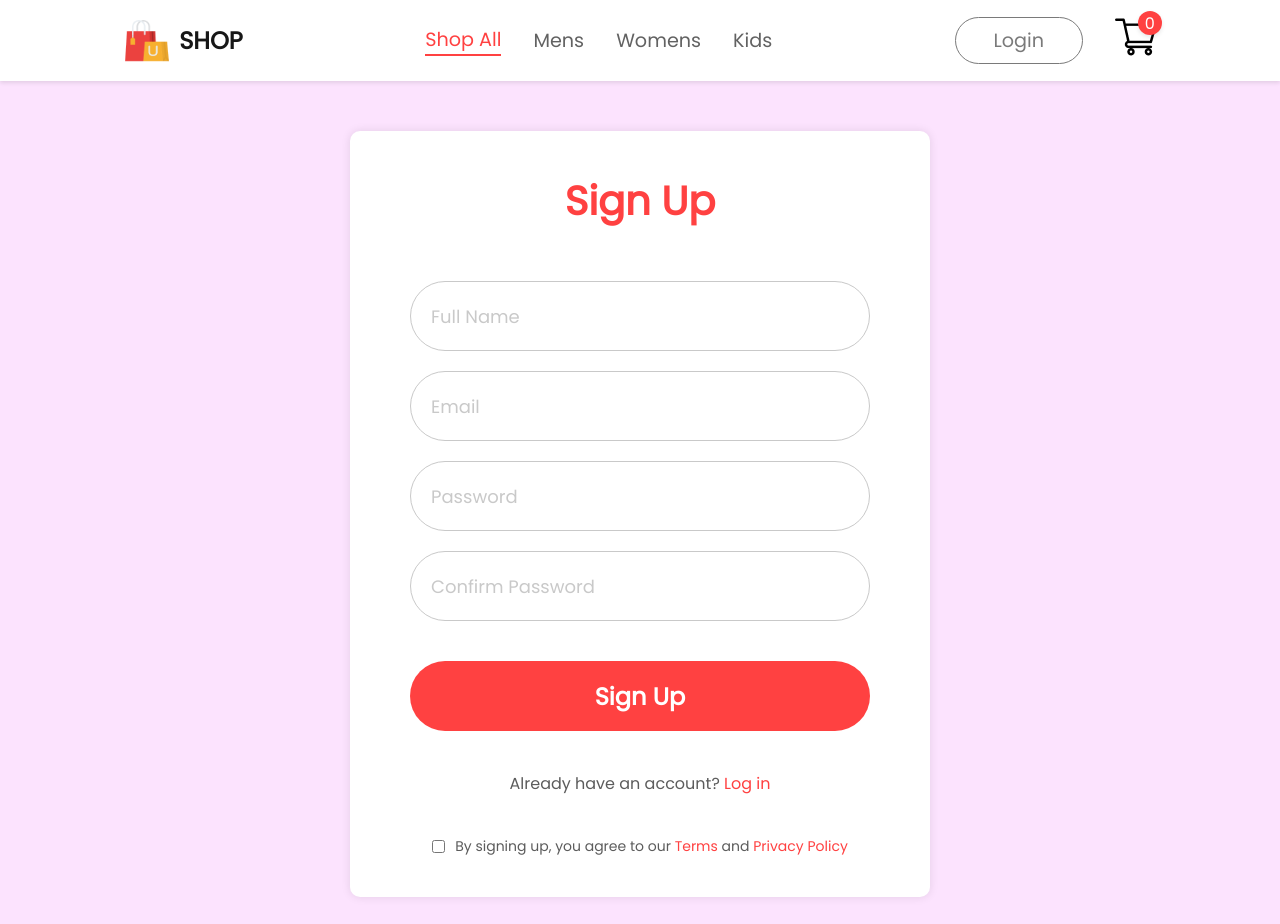
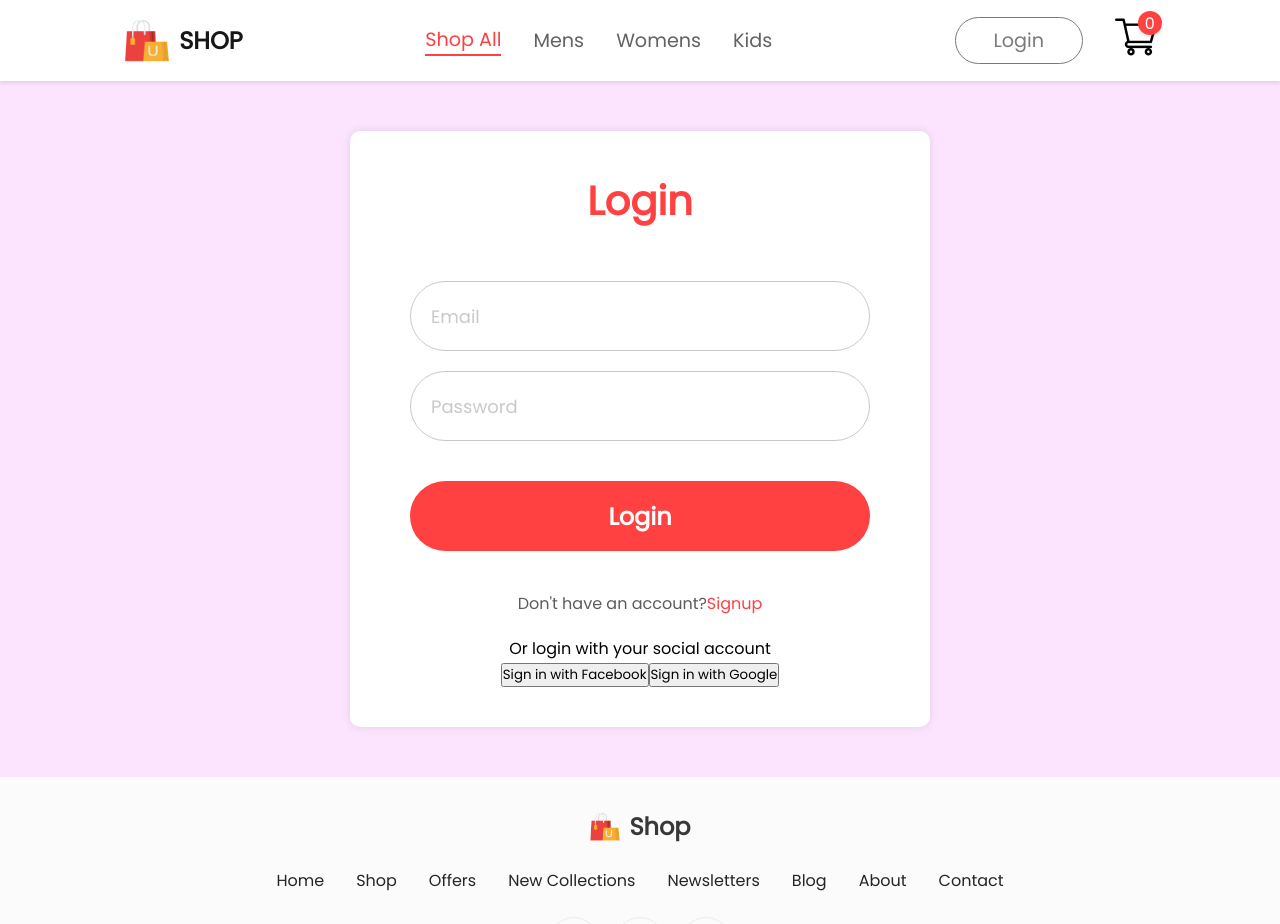
Before and after one commit to ArnaldoGonzalez81318/React-E-Commerce, a React (Create React App) app in the folder frontend/: page /login in a window 1280 px wide. Shown: the top 924 px of the page. Built offline with nearby package versions, Linux system fonts and the light colour scheme.

Commit message:
Update loginSignup.jsx

```diff
--- a/frontend/src/Pages/loginSignup.jsx
+++ b/frontend/src/Pages/loginSignup.jsx
@@ -2,58 +2,53 @@ import React, { useState } from 'react';
 import './CSS/loginSignup.css';
 
 const LoginSignup = () => {
-  const [isSignUp, setIsSignUp] = useState(true);
-
-  const handleSwitchForm = () => {
-    setIsSignUp(!isSignUp);
-  };
+  const [state, setState] = useState('Login');
 
   return (
     <div className='login-signup'>
       <div className="login-signup-container">
-        {isSignUp ? (
-          <>
-            <h2>Sign Up</h2>
+        <div className="login-signup-header">
+          <h2>{state}</h2>
+        </div>
         <form className="login-signup-form">
+          {state === 'Login' ? null : (
             <input type="text" placeholder="Full Name" />
+          )}
           <input type="email" placeholder="Email" />
           <input type="password" placeholder="Password" />
+          {state === 'Login' ? null : (
             <input type="password" placeholder="Confirm Password" />
-              <button>Sign Up</button>
+          )}
+          <button type="submit">{state === 'Login' ? 'Login' : 'Signup'}</button>
         </form>
         <div className="login-signup-switch">
-              <p>Already have an account? <span onClick={handleSwitchForm}>Log in</span></p>
-            </div>
-            <div className="signup-agreement">
-              <label>
-                <input type="checkbox" />
           <p>
-                  By signing up, you agree to our&nbsp;
-                  <span>Terms</span> and <span>Privacy Policy</span>
-                </p>
-              </label>
-            </div>
-          </>
-        ) : (
-          <>
-            <h2>Log In</h2>
-            <form className="login-signup-form">
-              <input type="email" placeholder="Email" />
-              <input type="password" placeholder="Password" />
-              <button>Log In</button>
-            </form>
-            <div className="login-signup-switch">
-              <p>Don't have an account? <span onClick={handleSwitchForm}>Sign Up</span></p>
-            </div>
-            <div className="signup-agreement">
-              <input type="checkbox" />
-              <p>
-                By logging in, you agree to our&nbsp;
-                <span>Terms</span> and <span>Privacy Policy</span>
+            {state === 'Login'
+              ? "Don't have an account?"
+              : 'Already have an account?'}
+            <span onClick={() => setState(state === 'Login' ? 'Signup' : 'Login')}>
+              {state === 'Login' ? 'Signup' : 'Login'}
+            </span>
           </p>
         </div>
-          </>
+        {state === 'Login' ? null : (
+          <div className="login-signup-agreement">
+            <p>
+              By creating an account, you agree to our <span>Terms & Privacy</span>.
+            </p>
+          </div>
         )}
+        <div className="login-signup-footer">
+          {state === 'Login' ? (
+            <p>Or login with your social account</p>
+          ) : (
+            <p>Or signup with your social account</p>
+          )}
+          <div className="login-signup-social">
+            <button>Sign in with Facebook</button>
+            <button>Sign in with Google</button>
+          </div>
+        </div>
       </div>
     </div>
   );
```
Lines whose indentation alone changed are shown as unchanged.
